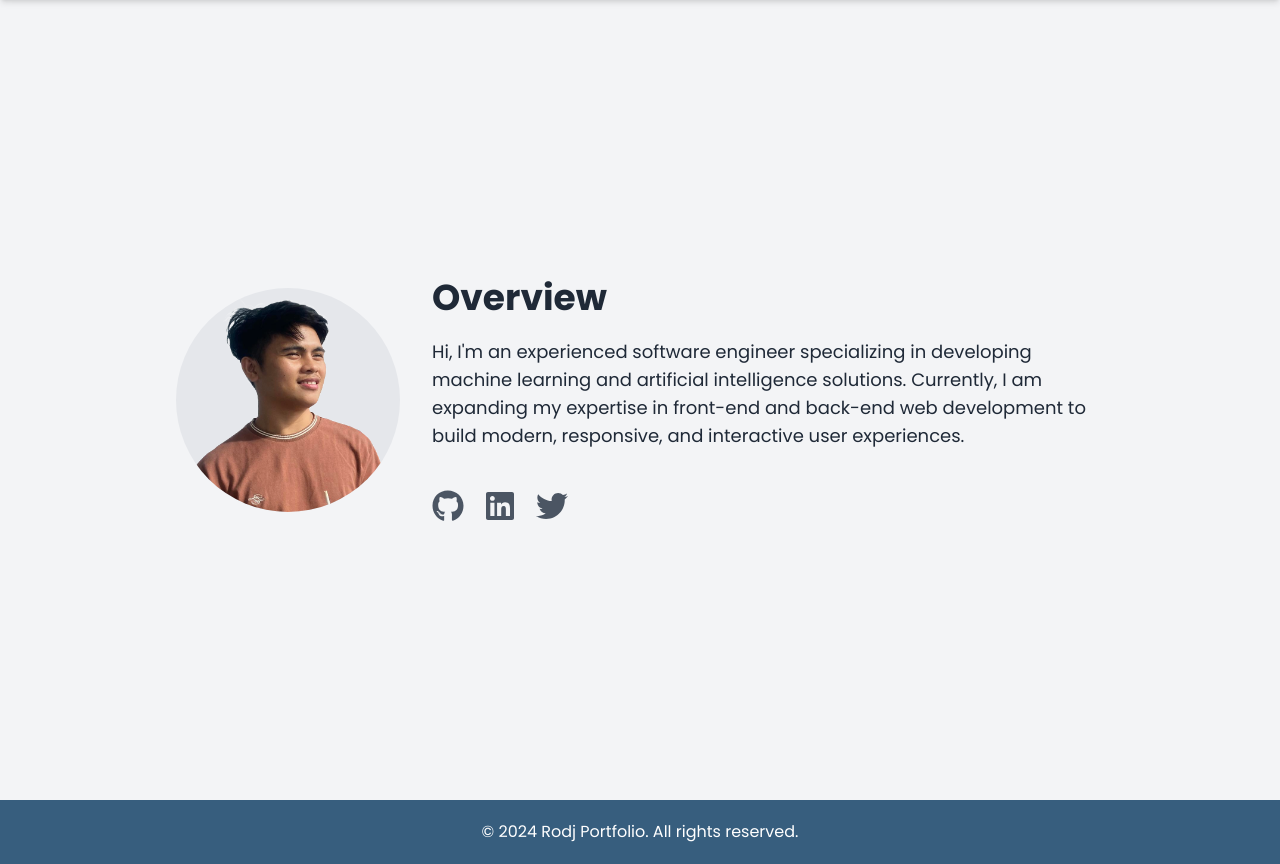
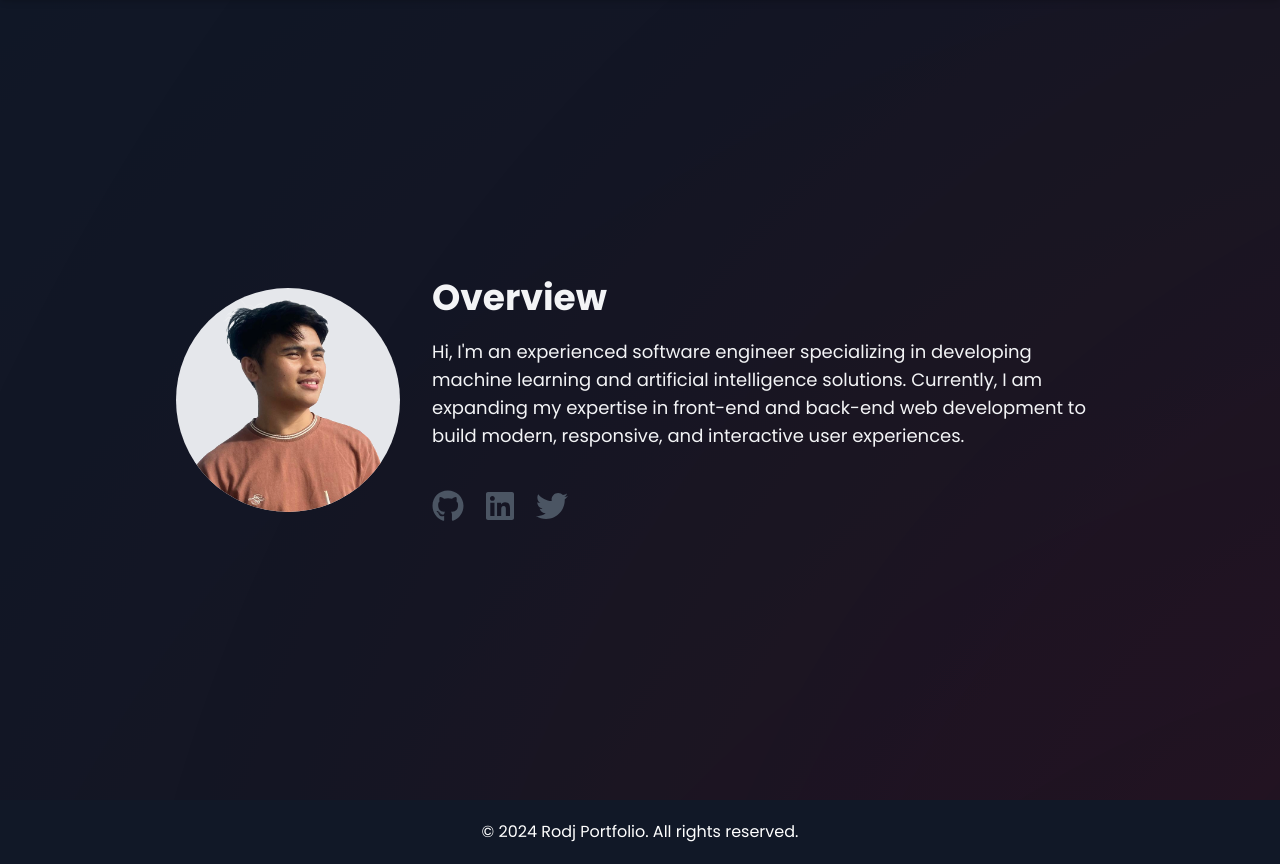
Before and after one commit to rodjean015/rodj-react-portfolio, a React (Create React App) app: page /#/ in a window 1280 px wide. Built offline with nearby package versions, Linux system fonts and the light colour scheme.

Commit message:
add animationt

```diff
--- a/package.json
+++ b/package.json
@@ -14,6 +14,7 @@
     "react-icons": "^5.3.0",
     "react-router-dom": "^6.28.0",
     "react-scripts": "^5.0.1",
+    "react-tsparticles": "^2.12.2",
     "web-vitals": "^2.1.4"
   },
   "scripts": {
--- a/src/App.js
+++ b/src/App.js
@@ -46,6 +46,12 @@ function App() {
 
     window.addEventListener('scroll', handleScroll);
 
+    // Set dark mode automatically based on time
+    const currentHour = new Date().getHours();
+    if (currentHour >= 18 || currentHour < 6) {
+      setDarkMode(true); // Enable dark mode between 6 PM and 6 AM
+    }
+
     // Cleanup timer and event listener on component unmount
     return () => {
       window.removeEventListener('scroll', handleScroll);
@@ -53,14 +59,14 @@ function App() {
     };
   }, []);
 
-  // Toggle dark mode
+  // Toggle dark mode manually
   const handleDarkModeToggle = () => setDarkMode(!darkMode);
 
   // Toggle mobile menu
   const handleMenuToggle = () => setMenuOpen(!menuOpen);
 
   if (loading) {
-    return <LoadingPage />;
+    return <LoadingPage darkMode={darkMode} />; // Pass darkMode to LoadingPage
   }
 
   return (
@@ -70,6 +76,7 @@ function App() {
           {/* Navbar Component */}
           <Navbar
             darkMode={darkMode}
+            setDarkMode={setDarkMode} // Provide setDarkMode for automatic time-based adjustment
             handleDarkModeToggle={handleDarkModeToggle}
             menuOpen={menuOpen}
             handleMenuToggle={handleMenuToggle}
--- a/src/components/AboutSection.js
+++ b/src/components/AboutSection.js
@@ -2,14 +2,20 @@
 import React from 'react';
 import { FaGithub, FaLinkedin, FaTwitter } from 'react-icons/fa';
 import profilePic from './assets/profile_pic.png';
+import useSpiderWebEffect from '../hooks/useSpiderWebEffect'; // Adjust the path as necessary
 
 const AboutSection = () => {
+  // Use the spider web effect custom hook
+  useSpiderWebEffect();
+
   return (
     <section
       id="about"
       data-aos="fade-down"
-      className="min-h-screen container mx-auto p-5 sm:p-10 text-center flex flex-col sm:flex-row justify-center items-center gap-8"
+      className="relative min-h-screen mx-auto p-5 sm:p-10 text-center flex flex-col sm:flex-row justify-center items-center gap-8"
     >
+      {/* Spider-Web Background Container */}
+      <div id="spider-web-container" className="spider-web-container"></div>
       {/* Profile Picture */}
       <div className="w-40 h-40 sm:w-56 sm:h-56 rounded-full overflow-hidden bg-gray-200">
         <img
@@ -29,9 +35,9 @@ const AboutSection = () => {
         {/* Social Media Links */}
         <div className="flex gap-5 mt-4" data-aos="fade-up">
           {[
-            { href: "https://github.com/rodjean015", icon: <FaGithub size={32} /> },
-            { href: "https://linkedin.com/in/rodjean-verzosa-326a7b255", icon: <FaLinkedin size={32} /> },
-            { href: "/", icon: <FaTwitter size={32} /> },
+            { href: 'https://github.com/rodjean015', icon: <FaGithub size={32} /> },
+            { href: 'https://linkedin.com/in/rodjean-verzosa-326a7b255', icon: <FaLinkedin size={32} /> },
+            { href: '/', icon: <FaTwitter size={32} /> },
           ].map((link, index) => (
             <a
               key={index}
--- a/src/components/ContactSection.js
+++ b/src/components/ContactSection.js
@@ -26,7 +26,7 @@ const ContactSection = () => {
       className="min-h-screen bg-gray-200 dark:bg-gray-800 py-10 flex flex-col justify-center items-center transition-colors duration-300"
     >
       <h2 className="text-3xl sm:text-4xl font-bold mb-5">Connect with me</h2>
-      <form ref={form} onSubmit={sendEmail} className="bg-white dark:bg-gray-700 p-6 rounded-lg shadow-md w-full max-w-md space-y-4" data-aos="fade-up">
+      <form ref={form} onSubmit={sendEmail} className="bg-white dark:bg-gray-700 p-6 rounded-lg shadow-md w-full max-w-md space-y-4" data-aos="fade-right">
         <input
           type="text"
           name="user_name"
--- a/src/components/LoadingPage.js
+++ b/src/components/LoadingPage.js
@@ -1,8 +1,16 @@
 import React from 'react';
+import useSpiderWebEffect from '../hooks/useSpiderWebEffect';
 
-const LoadingPage = () => {
+const LoadingPage = ({ darkMode }) => {
+  useSpiderWebEffect();
   return (
-    <div className="fixed inset-0 flex items-center justify-center bg-gray-200 dark:bg-gray-800 z-50">
+    <div
+        className={`flex items-center justify-center min-h-screen transition-colors duration-300 ${
+          darkMode ? 'bg-gray-900 text-white' : 'bg-white text-gray-900'
+        }`}
+      >
+      {/* Spider-Web Background Container */}
+      <div id="spider-web-container" className="spider-web-container"></div>
       <div className="relative w-24 h-24">
         <div className="absolute inset-0 border-4 border-[#375e7e] rounded-full animate-ripple"></div>
         <div className="absolute inset-0 border-4 border-[#375e7e] rounded-full animate-ripple delay-300"></div>
--- a/src/components/Navbar.js
+++ b/src/components/Navbar.js
@@ -16,7 +16,7 @@ const Navbar = ({ darkMode, handleDarkModeToggle, menuOpen, handleMenuToggle, li
         <div className="container mx-auto p-5 flex justify-between items-center">
           <div className="flex items-center space-x-3">
             <FaReact className="text-4xl text-cyan-400 animate-spin-slow" aria-hidden="true" /> {/* Animated React Icon */}
-            <h1 className="text-2xl font-bold text-white">RODJ</h1>
+            <h1 className="text-2xl font-bold text-white">RODJEAN</h1>
           </div>
           {/* Hamburger Menu for Mobile */}
           <div className="sm:hidden">
@@ -66,7 +66,7 @@ const Navbar = ({ darkMode, handleDarkModeToggle, menuOpen, handleMenuToggle, li
               darkMode ? 'bg-gray-900' : 'bg-[#375e7e]'
             } shadow-md transform transition-transform duration-500 ease-in-out z-20 sm:hidden`}
           >
-            <div className="p-5 flex flex-col space-y-4">
+            <div className="p-5 flex flex-col space-y-4" data-aos="fade-left">
               <button
                 onClick={handleMenuToggle}
                 className="text-2xl mb-5 self-end text-white"
--- a/src/components/ProjectsSection.js
+++ b/src/components/ProjectsSection.js
@@ -106,7 +106,7 @@ const ProjectsSection = () => {
     >
       <div className="container mx-auto p-5 sm:p-10">
         <h2 className="text-3xl sm:text-4xl font-bold text-center mb-10">Developments</h2>
-        <div className="grid grid-cols-1 sm:grid-cols-2 lg:grid-cols-3 gap-8" data-aos="fade-left">
+        <div className="grid grid-cols-1 sm:grid-cols-2 lg:grid-cols-3 gap-8" data-aos="fade-right">
           {projects.map((project, index) => (
             <div
               key={index}
--- /dev/null
+++ b/src/hooks/useSpiderWebEffect.js
@@ -0,0 +1,36 @@
+import { useEffect } from 'react';
+
+const useSpiderWebEffect = () => {
+  useEffect(() => {
+    const spiderWebContainer = document.getElementById('spider-web-container');
+
+    const createSpiderWebCircle = () => {
+      if (spiderWebContainer) {
+        const circle = document.createElement('div');
+        circle.classList.add('spider-web-circle');
+
+        // Set random position for the circle within the container
+        circle.style.top = `${Math.random() * 100}%`;
+        circle.style.left = `${Math.random() * 100}%`;
+
+        // Append the circle to the container
+        spiderWebContainer.appendChild(circle);
+
+        // Remove the circle after animation ends to prevent overflow
+        setTimeout(() => {
+          spiderWebContainer.removeChild(circle);
+        }, 3000); // Matches the animation duration
+      }
+    };
+
+    // Create a circle every 500 milliseconds
+    const interval = setInterval(createSpiderWebCircle, 500);
+
+    // Cleanup interval on component unmount
+    return () => {
+      clearInterval(interval);
+    };
+  }, []);
+};
+
+export default useSpiderWebEffect;
--- a/src/tailwind.css
+++ b/src/tailwind.css
@@ -36,3 +36,35 @@
 .animate-spin-slow {
   animation: spin-slow 8s linear infinite;
 }
+
+/* CSS for the animated spider-web effect */
+@keyframes expandAndFade {
+  0% {
+    transform: scale(0);
+    opacity: 1;
+  }
+  100% {
+    transform: scale(4);
+    opacity: 0;
+  }
+}
+
+.spider-web-container {
+  position: absolute;
+  top: 0;
+  left: 0;
+  width: 100%;
+  height: 100%;
+  overflow: hidden;
+  pointer-events: none; /* Allows user interactions to pass through */
+  z-index: -1; /* To stay in the background */
+}
+
+.spider-web-circle {
+  position: absolute;
+  width: 150em;
+  height: 150em;
+  background: radial-gradient(circle, rgba(139, 0, 19, 0.24) 10%, transparent 50%);
+  border-radius: 50%;
+  animation: expandAndFade 3s linear infinite;
+}
```
Also changed, not shown: 1 other file (tests, documents, lock files or other folders).
